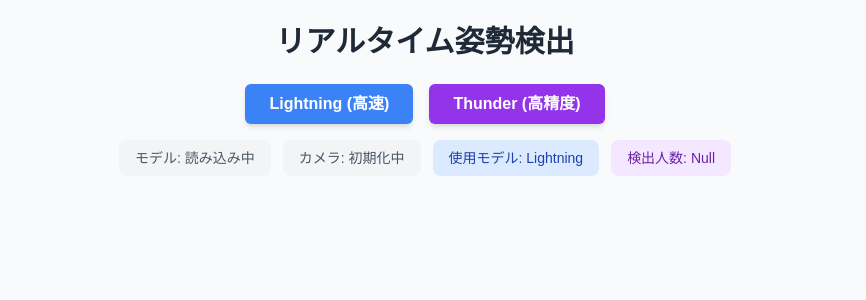
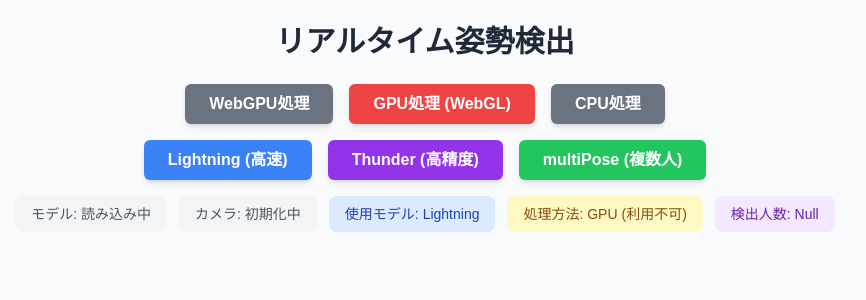
Before and after one commit to TommyZ-7/tommyz-sandbox, a Next.js app: page /kennkyu/test6 in a window 1280 px wide. Shown: the top 300 px of the page, without its empty margins (215-1081 px from the left). Built offline with nearby package versions, Linux system fonts and the light colour scheme.

Commit message:
PoseDetectorコンポーネントに複数の処理方法を追加し、WebGPUの利用可能性をチェックする機能を実装

```diff
--- a/package.json
+++ b/package.json
@@ -15,7 +15,9 @@
     "@mediapipe/tasks-vision": "^0.10.22-rc.20250304",
     "@tensorflow-models/pose-detection": "^2.1.3",
     "@tensorflow/tfjs": "^4.22.0",
+    "@tensorflow/tfjs-backend-cpu": "^4.22.0",
     "@tensorflow/tfjs-backend-webgl": "^4.22.0",
+    "@tensorflow/tfjs-backend-webgpu": "^4.22.0",
     "next": "14",
     "react": "^18",
     "react-dom": "^18",
--- a/src/app/kennkyu/test6/page.tsx
+++ b/src/app/kennkyu/test6/page.tsx
@@ -7,11 +7,15 @@ import type * as poseDetection from "@tensorflow-models/pose-detection";
 import type * as tf from "@tensorflow/tfjs";
 
 // モデルタイプを型として定義
-type ModelType = "Lightning" | "Thunder";
+type ModelType = "Lightning" | "Thunder" | "multiPose";
+// 処理方法を型として定義
+type ProcessingMode = "CPU" | "GPU" | "WebGPU";
 
 const PoseDetector = (): JSX.Element => {
   // モデルの種類を管理するState
   const [modelType, setModelType] = useState<ModelType>("Lightning");
+  // 処理方法を管理するState
+  const [processingMode, setProcessingMode] = useState<ProcessingMode>("GPU");
   // 読み込み中・エラーの状態を管理するState
   const [status, setStatus] = useState("Loading...");
 
@@ -32,6 +36,10 @@ const PoseDetector = (): JSX.Element => {
   const [isModelReady, setIsModelReady] = useState(false);
   // カメラの準備状態を管理するState
   const [isCameraReady, setIsCameraReady] = useState(false);
+  // GPU利用可能状態を管理するState
+  const [isGpuAvailable, setIsGpuAvailable] = useState(false);
+  // WebGPU利用可能状態を管理するState
+  const [isWebGpuAvailable, setIsWebGpuAvailable] = useState(false);
 
   /**
    * キーポイント（関節点）を描画する
@@ -136,8 +144,96 @@ const PoseDetector = (): JSX.Element => {
   }, [drawResults]);
 
   /**
+   * WebGPUの利用可能性をチェックする関数
+   */
+  const checkWebGpuAvailability = async (): Promise<boolean> => {
+    if (!navigator.gpu) {
+      console.log("WebGPU is not supported in this browser");
+      return false;
+    }
+
+    try {
+      const adapter = await navigator.gpu.requestAdapter();
+      if (!adapter) {
+        console.log("WebGPU adapter not available");
+        return false;
+      }
+      console.log("WebGPU is available");
+      return true;
+    } catch (error) {
+      console.error("Error checking WebGPU availability:", error);
+      return false;
+    }
+  };
+
+  /**
+   * TensorFlow.jsのバックエンドを設定する関数
+   */
+  const setupTensorFlowBackend = async (
+    tfModule: typeof tf,
+    mode: ProcessingMode
+  ) => {
+    try {
+      if (mode === "WebGPU") {
+        setLoadingProgress("WebGPU利用可能性をチェック中...");
+
+        const webGpuAvailable = await checkWebGpuAvailability();
+        setIsWebGpuAvailable(webGpuAvailable);
+
+        if (!webGpuAvailable) {
+          console.warn(
+            "WebGPUが利用できません。GPU（WebGL）モードにフォールバックします。"
+          );
+          setProcessingMode("GPU");
+          setLoadingProgress("GPU（WebGL）バックエンドを初期化中...");
+          await tfModule.setBackend("webgl");
+        } else {
+          setLoadingProgress("WebGPUバックエンドを初期化中...");
+          await tfModule.setBackend("webgpu");
+        }
+        await tfModule.ready();
+      } else if (mode === "GPU") {
+        setLoadingProgress("GPU（WebGL）バックエンドを初期化中...");
+
+        // WebGLバックエンドを設定
+        await tfModule.setBackend("webgl");
+        await tfModule.ready();
+
+        // GPU利用可能性をチェック
+        const gpuInfo = tfModule.env().getBool("WEBGL_VERSION");
+        setIsGpuAvailable(gpuInfo);
+
+        if (!gpuInfo) {
+          console.warn(
+            "WebGL（GPU）が利用できません。CPUモードにフォールバックします。"
+          );
+          await tfModule.setBackend("cpu");
+          await tfModule.ready();
+          setProcessingMode("CPU");
+        }
+      } else {
+        setLoadingProgress("CPUバックエンドを初期化中...");
+        await tfModule.setBackend("cpu");
+        await tfModule.ready();
+        setIsGpuAvailable(false);
+        setIsWebGpuAvailable(false);
+      }
+
+      console.log(`TensorFlow.js バックエンド: ${tfModule.getBackend()}`);
+    } catch (error) {
+      console.error("バックエンドの設定に失敗しました:", error);
+      // フォールバックとしてCPUを使用
+      await tfModule.setBackend("cpu");
+      await tfModule.ready();
+      setProcessingMode("CPU");
+      setIsGpuAvailable(false);
+      setIsWebGpuAvailable(false);
+    }
+  };
+
+  /**
    * 初期化処理
-   * モデルの種類が変更されるたびに実行される
+   * モデルの種類や処理方法が変更されるたびに実行される
    */
   useEffect(() => {
     const init = async () => {
@@ -155,7 +251,9 @@ const PoseDetector = (): JSX.Element => {
         detectorRef.current = null;
       }
 
-      setStatus(`ライブラリと"${modelType}"モデルを読み込み中...`);
+      setStatus(
+        `ライブラリと"${modelType}"モデルを読み込み中...（${processingMode}モード）`
+      );
       setLoadingProgress("ライブラリを読み込み中...");
 
       try {
@@ -163,20 +261,37 @@ const PoseDetector = (): JSX.Element => {
         const [tfModule, poseDetectionModule] = await Promise.all([
           import("@tensorflow/tfjs"),
           import("@tensorflow-models/pose-detection"),
-          import("@tensorflow/tfjs-backend-webgl"),
         ]);
 
-        setLoadingProgress("TensorFlow.jsを初期化中...");
-        await tfModule.setBackend("webgl");
-        await tfModule.ready();
+        // バックエンドを別途読み込み
+        const backendPromises: Promise<any>[] = [
+          import("@tensorflow/tfjs-backend-webgl"),
+        ];
 
-        setLoadingProgress(`${modelType}モデルを読み込み中...`);
+        if (processingMode === "CPU") {
+          backendPromises.push(import("@tensorflow/tfjs-backend-cpu"));
+        }
+
+        if (processingMode === "WebGPU") {
+          backendPromises.push(import("@tensorflow/tfjs-backend-webgpu"));
+        }
+
+        await Promise.all(backendPromises);
+
+        // バックエンドを設定
+        await setupTensorFlowBackend(tfModule, processingMode);
+
+        setLoadingProgress(
+          `${modelType}モデルを読み込み中...（${processingMode}モード）`
+        );
         const model = poseDetectionModule.SupportedModels.MoveNet;
         const detectorConfig: poseDetection.MoveNetModelConfig = {
           modelType:
             modelType === "Lightning"
               ? poseDetectionModule.movenet.modelType.SINGLEPOSE_LIGHTNING
-              : poseDetectionModule.movenet.modelType.SINGLEPOSE_THUNDER,
+              : modelType === "Thunder"
+              ? poseDetectionModule.movenet.modelType.SINGLEPOSE_THUNDER
+              : poseDetectionModule.movenet.modelType.MULTIPOSE_LIGHTNING,
         };
 
         // 骨格の接続情報をRefに保存
@@ -216,6 +331,8 @@ const PoseDetector = (): JSX.Element => {
         setIsLoading(false);
         setIsModelReady(false);
         setIsCameraReady(false);
+        setIsGpuAvailable(false);
+        setIsWebGpuAvailable(false);
       }
     };
 
@@ -233,7 +350,7 @@ const PoseDetector = (): JSX.Element => {
         stream.getTracks().forEach((track) => track.stop());
       }
     };
-  }, [modelType, detectPose]);
+  }, [modelType, processingMode, detectPose]);
 
   return (
     <div className="flex flex-col items-center p-6 bg-gray-50 min-h-screen">
@@ -244,32 +361,74 @@ const PoseDetector = (): JSX.Element => {
       {/* ローディング状態 */}
       {isLoading && (
         <div className="mb-6 p-4 bg-blue-50 rounded-lg border border-blue-200">
-          <div className="flex items-center space-x-3">
-            <div className="animate-spin rounded-full h-6 w-6 border-2 border-blue-500 border-t-transparent"></div>
-            <div className="text-blue-700">
-              <div className="font-semibold">初期化中...</div>
-              <div className="text-sm">{loadingProgress}</div>
-            </div>
+          <div className="flex items-center space-x-3"></div>
+          <div className="animate-spin rounded-full h-6 w-6 border-2 border-blue-500 border-t-transparent"></div>
+          <div className="text-blue-700">
+            <div className="font-semibold">初期化中...</div>
+            <div className="text-sm">{loadingProgress}</div>
           </div>
         </div>
       )}
+
+      {/* 処理方法選択ボタン */}
+      <div className="flex justify-center space-x-4 mb-4">
+        <button
+          onClick={() => setProcessingMode("WebGPU")}
+          disabled={isLoading}
+          className={`px-6 py-2 ${
+            processingMode === "WebGPU"
+              ? "bg-purple-500 hover:bg-purple-600"
+              : "bg-gray-500 hover:bg-gray-600"
+          } text-white font-semibold rounded-md shadow-md transition duration-300 disabled:bg-gray-400 disabled:cursor-not-allowed`}
+        >
+          WebGPU処理
+        </button>
+        <button
+          onClick={() => setProcessingMode("GPU")}
+          disabled={isLoading}
+          className={`px-6 py-2 ${
+            processingMode === "GPU"
+              ? "bg-red-500 hover:bg-red-600"
+              : "bg-gray-500 hover:bg-gray-600"
+          } text-white font-semibold rounded-md shadow-md transition duration-300 disabled:bg-gray-400 disabled:cursor-not-allowed`}
+        >
+          GPU処理 (WebGL)
+        </button>
+        <button
+          onClick={() => setProcessingMode("CPU")}
+          disabled={isLoading}
+          className={`px-6 py-2 ${
+            processingMode === "CPU"
+              ? "bg-orange-500 hover:bg-orange-600"
+              : "bg-gray-500 hover:bg-gray-600"
+          } text-white font-semibold rounded-md shadow-md transition duration-300 disabled:bg-gray-400 disabled:cursor-not-allowed`}
+        >
+          CPU処理
+        </button>
+      </div>
+
+      {/* モデル選択ボタン */}
       <div className="flex justify-center space-x-4 mb-4">
         <button
           onClick={() => setModelType("Lightning")}
-          disabled={
-            status.includes("Lightning") || status.includes("読み込み中")
-          }
-          className={`px-6 py-2 bg-blue-500 text-white font-semibold rounded-md shadow-md hover:bg-blue-600 transition duration-300 disabled:bg-gray-400 disabled:cursor-not-allowed          }`}
+          disabled={isLoading}
+          className="px-6 py-2 bg-blue-500 text-white font-semibold rounded-md shadow-md hover:bg-blue-600 transition duration-300 disabled:bg-gray-400 disabled:cursor-not-allowed"
         >
           Lightning (高速)
         </button>
         <button
           onClick={() => setModelType("Thunder")}
-          disabled={status.includes("Thunder") || status.includes("読み込み中")}
-          className={`px-6 py-2 bg-purple-600 text-white font-semibold rounded-md shadow-md hover:bg-purple-700 transition duration-300 disabled:bg-gray-400 disabled:cursor-not-allowed
-          }`}
+          disabled={isLoading}
+          className="px-6 py-2 bg-purple-600 text-white font-semibold rounded-md shadow-md hover:bg-purple-700 transition duration-300 disabled:bg-gray-400 disabled:cursor-not-allowed"
         >
           Thunder (高精度)
+        </button>
+        <button
+          onClick={() => setModelType("multiPose")}
+          disabled={isLoading}
+          className="px-6 py-2 bg-green-500 text-white font-semibold rounded-md shadow-md hover:bg-green-600 transition duration-300 disabled:bg-gray-400 disabled:cursor-not-allowed"
+        >
+          multiPose (複数人)
         </button>
       </div>
 
@@ -296,10 +455,28 @@ const PoseDetector = (): JSX.Element => {
         <div className="px-4 py-2 bg-blue-100 text-blue-800 rounded-lg text-sm font-medium">
           使用モデル: {modelType}
         </div>
+        <div
+          className={`px-4 py-2 rounded-lg text-sm font-medium ${
+            processingMode === "WebGPU"
+              ? isWebGpuAvailable
+                ? "bg-purple-100 text-purple-800"
+                : "bg-yellow-100 text-yellow-800"
+              : processingMode === "GPU"
+              ? isGpuAvailable
+                ? "bg-red-100 text-red-800"
+                : "bg-yellow-100 text-yellow-800"
+              : "bg-orange-100 text-orange-800"
+          }`}
+        >
+          処理方法: {processingMode}
+          {processingMode === "WebGPU" && !isWebGpuAvailable && " (利用不可)"}
+          {processingMode === "GPU" && !isGpuAvailable && " (利用不可)"}
+        </div>
         <div className="px-4 py-2 bg-purple-100 text-purple-800 rounded-lg text-sm font-medium">
           検出人数: Null
         </div>
       </div>
+
       <div className="relative mb-6">
         <video
           ref={videoRef}
```
Also changed, not shown: 1 other file (tests, documents, lock files or other folders).
